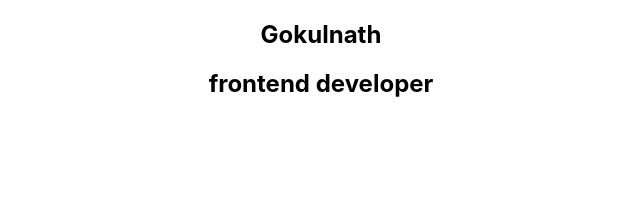
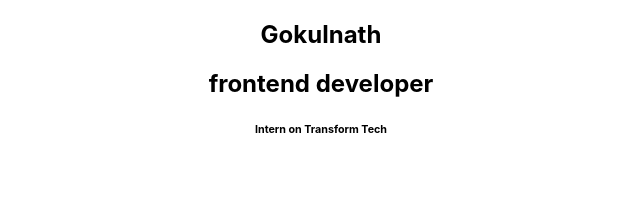
Before and after one commit to GokulNathInfotech/testing, a React (Create React App) app: page / in a window 1280 px wide. Shown: the top 213 px of the page, without its empty margins (319-959 px from the left). Built offline with nearby package versions, Linux system fonts and the light colour scheme.

Commit message:
add line 5

```diff
--- a/src/App.js
+++ b/src/App.js
@@ -7,6 +7,7 @@ function App() {
       <nav>
       <h1>Gokulnath</h1>
       <h1>frontend developer</h1>
+      <h6>Intern on Transform Tech</h6>
       </nav>
     </div>
   );
```
